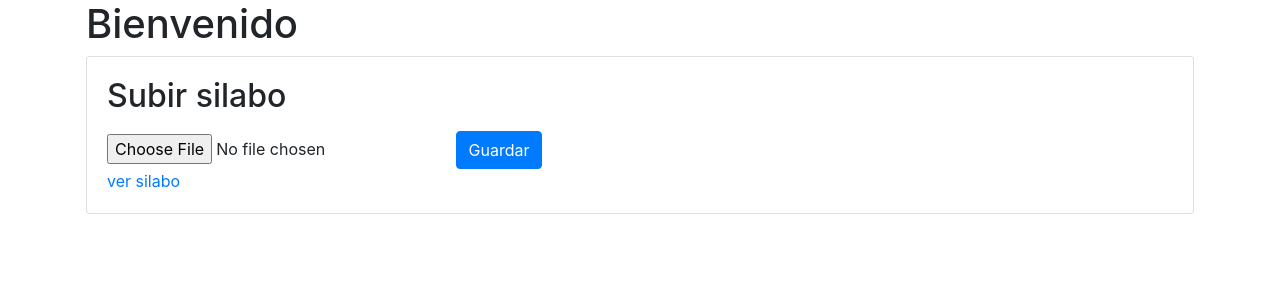
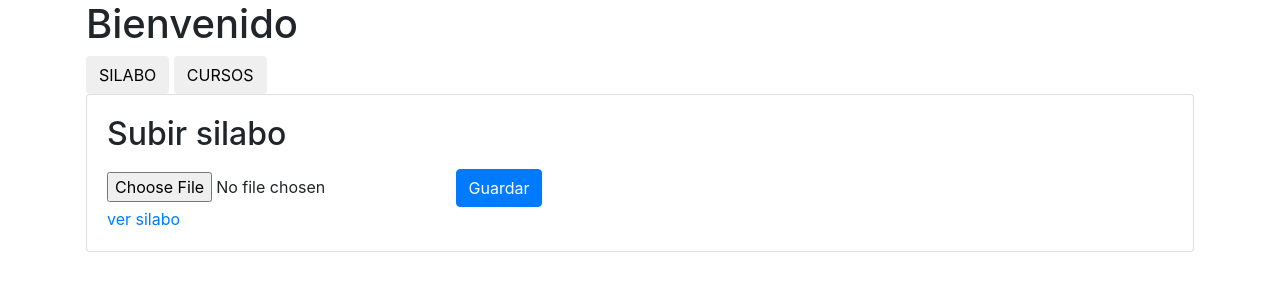
Before and after one commit to salinas-jerson/Gestion_Silabo_y_Asistencia_de_Docentes, a Django app: page /docentes/ in a window 1280 px wide. Shown: the part 88-388 px from the top of the page. Run offline with Django 4.2, Linux system fonts and the light colour scheme; a user stored in the database is signed in; data comes from the database, SQL or seed files in the repository; both versions use the stored data as it was after the commit; some libraries are stand-ins or nearby versions.

Commit message:
validacion de docentes

```diff
--- a/myapp/templates/Docente/docentes.html
+++ b/myapp/templates/Docente/docentes.html
@@ -1,6 +1,12 @@
 {% extends 'ventanas/baseDocente.html' %} {% block content %}
 <h1>Bienvenido</h1>
 <h1>{{nombre}}</h1>
+<!-- botones para cada funcion de docente -->
+<div class="botones">
+	<input type="button" class="btn btn-second" value="SILABO" />
+	<input type="button" class="btn btn-second" value="CURSOS" />
+</div>
+
 <!-- se la pasa una variable -->
 <div class="card">
 	<div class="card-body">
--- a/myapp/views.py
+++ b/myapp/views.py
@@ -4,6 +4,7 @@ from django.contrib.auth.forms import UserCreationForm, AuthenticationForm
 from django.contrib.auth.models import User
 from django.contrib.auth import login, logout, authenticate
 from django.contrib.auth.decorators import login_required
+from django.contrib import messages
 #archivos
 import csv
 from django.core.files.storage import FileSystemStorage
@@ -151,14 +152,20 @@ nombre_de_docente=""
 apellido_de_docente=""
 @login_required
 def docentes(respuesta):
+    def buscar_id_Silabo():
+        for item in Silabo.objects.all():
+            if item.docente.Nombre==nombre_de_docente and item.docente.apellido==apellido_de_docente:
+                return item.id
+
+    def buscar_id_Doncente():
+        for item in Docentes.objects.all():
+            if item.Nombre==nombre_de_docente and item.apellido==apellido_de_docente:
+                return item.id
+
     if respuesta.method=="GET":
         Docente= nombre_de_docente
         try:
-            id_s=''#------buscamos el dilabo del docente---
-            for item in Silabo.objects.all():
-                if item.docente.Nombre==nombre_de_docente and item.docente.apellido==apellido_de_docente:
-                    id_s=item.id
-            File=Silabo.objects.get(id=id_s)#--------------
+            File=Silabo.objects.get(id=buscar_id_Silabo())#--------------
             return render(respuesta,"Docente/docentes.html",{'nombre':Docente,'file':File.silabo})
         except:
             return render(respuesta,"Docente/docentes.html",{'nombre':Docente})
@@ -168,20 +175,23 @@ def docentes(respuesta):
             try:
                 uploadedFile=respuesta.FILES["archivo"]
                 #sacamos el id del docente
-                dd=Docentes.objects.all()
-                ii=''
-                for item in dd:
-                    if item.Nombre==nombre_de_docente and item.apellido==apellido_de_docente:
-                        ii=item.id
-                objeto_de_docente=Docentes.objects.get(id=ii)
+                objeto_de_docente=Docentes.objects.get(id=buscar_id_Doncente())
                 document=Silabo(docente=objeto_de_docente,silabo=uploadedFile)
-                document.save()
+                if buscar_id_Silabo():
+                    messages.info(respuesta,"usted ya cargó un silabo")
+                    return render(respuesta,"Docente/docentes.html",{'file':File.silabo})
+                else:
+                    document.save()
+                    messages.info(respuesta,"Guardado")
+                    return render(respuesta,"Docente/docentes.html",{'file':File.silabo})
+                    #File=Silabo.objects.get(id=buscar_id_Silabo())#--------------
+
+
             except:
                 return render(respuesta,"Docente/docentes.html",context={'error':"aun no subio un archivo"})
-        else:
-            return redirect('docentes')
+        #else:
+            #return redirect('docentes')
 
-        #buscamos en la tabla de Silabos el que le corresponde
 
 
 #modulo para validar si es un docente
```
Also changed, not shown: db.sqlite3, 1 other file.
